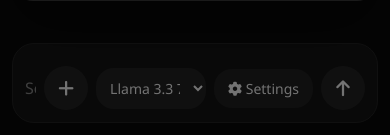
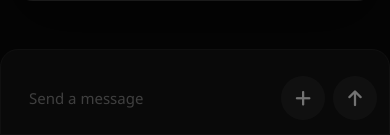
Before and after one commit to Rachit-2007/Code-GPT, a Django app: page / in a window 390 px wide. Shown: the part 709-844 px from the top of the page. Run offline with Django 5.2, Linux system fonts and the light colour scheme; the visitor is signed in with stand-in values (Sample User, id 1).

Commit message:
Customizing UI

```diff
--- a/chat/static/css/style.css
+++ b/chat/static/css/style.css
@@ -1380,12 +1380,14 @@ body.light-mode .attachment-message{
 
     .input-container{
 
-        left:12px;
-        right:12px;
-        bottom:12px;
+        position:fixed;
+        left:0;
+        right:0;
+        bottom:0;
         padding:12px;
-        border-radius:22px;
-        gap:10px;
+        width:100%;
+        border-radius: 18px 18px 0 0;
+
 
     }
 
@@ -1400,8 +1402,10 @@ body.light-mode .attachment-message{
 
     .input-box input{
 
-        font-size:16px;
+        font-size:15px;
         min-width:0;
+        flex: 1;
+        padding: 14px 16px;
 
     }
 
@@ -1410,14 +1414,17 @@ body.light-mode .attachment-message{
         width:44px;
         height:44px;
         font-size:18px;
+        flex-shrink: 0;
 
     }
 
     .model-select{
 
-        width:110px;
+        width:90px;
         padding:10px;
-        font-size:14px;
+        font-size:13px;
+        flex-shrink: 0;
+        display: none;
 
 }
 
@@ -1425,6 +1432,7 @@ body.light-mode .attachment-message{
 
         padding:10px 14px;
         font-size:14px;
+        display:none
 
 }
     .upload-menu{
--- a/chat/templates/chat/index.html
+++ b/chat/templates/chat/index.html
@@ -278,15 +278,7 @@
 
 </div>
 
-        <!-- Settings -->
-        <button
-            class="settings-open-btn"
-            onclick="openSettings()">
 
-            <i class="fa-solid fa-gear"></i>
-            Settings
-
-        </button>
 
         <!-- Send -->
         <button
```
